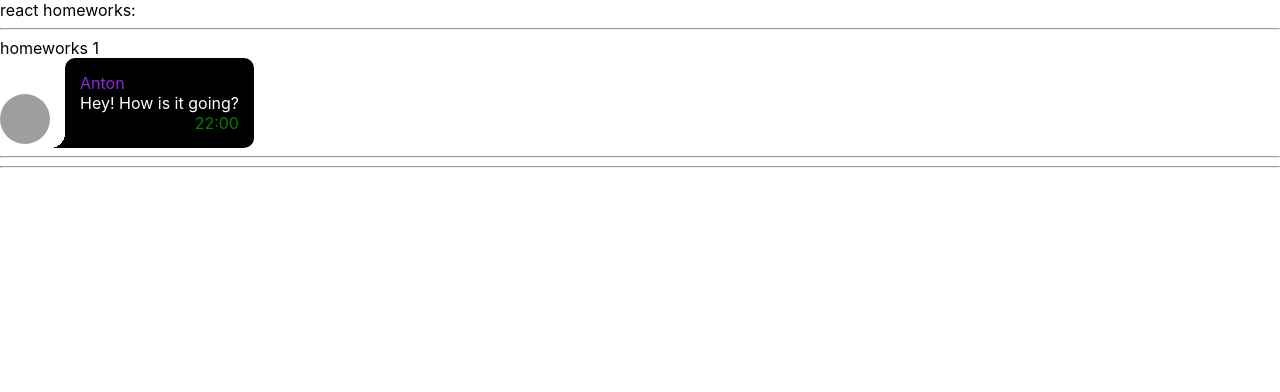
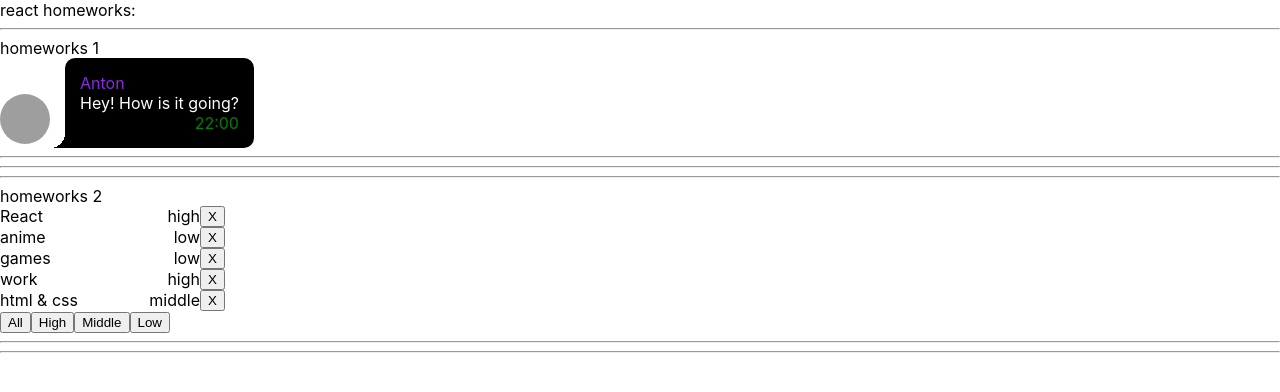
Before and after one commit to TonyFinder/Ignat-HomeWork, a React (Create React App) app: page / in a window 1280 px wide. Shown: the top 392 px of the page. Built offline with nearby package versions, Linux system fonts and the light colour scheme; grey boxes are pictures that could not be loaded.

Commit message:
HomeWork #2

```diff
--- a/src/p1-main/m1-ui/u1-app/App.tsx
+++ b/src/p1-main/m1-ui/u1-app/App.tsx
@@ -1,13 +1,14 @@
 import React from 'react'
 import s from './App.module.css'
 import HW1 from '../../../p2-homeworks/h1/HW1'
+import HW2 from '../../../p2-homeworks/h2/HW2';
 
 function App() {
     return (
         <div className={s.App}>
             <div>react homeworks:</div>
             <HW1/>
-            {/*<HW2/>*/}
+            <HW2/>
             {/*<HW3/>*/}
             {/*<HW4/>*/}
             {/*<HW5/>*/}
--- /dev/null
+++ b/src/p2-homeworks/h2/Affair.module.css
@@ -0,0 +1,10 @@
+.container {
+ display: flex;
+
+}
+
+.signs {
+ width: 200px;
+ display: flex;
+ justify-content: space-between;
+}
--- a/src/p2-homeworks/h2/Affair.tsx
+++ b/src/p2-homeworks/h2/Affair.tsx
@@ -1,18 +1,24 @@
 import React from 'react'
+import {AffairType} from './HW2';
+import d from './Affair.module.css'
 
 type AffairPropsType = {
     // key не нужно типизировать
-    affair: any // need to fix any
-    deleteAffairCallback: any // need to fix any
+    affair: AffairType // need to fix any
+    deleteAffairCallback: (_id: number) => void // need to fix any
 }
 
 function Affair(props: AffairPropsType) {
-    const deleteCallback = () => {}// need to fix
+    const deleteCallback = () => {
+        props.deleteAffairCallback(props.affair._id)
+    }// need to fix
 
     return (
-        <div>
-            // show some text
-
+        <div className={d.container}>
+            <div className={d.signs}>
+                <div>{props.affair.name}</div>
+                <div>{props.affair.priority}</div>
+            </div>
             <button onClick={deleteCallback}>X</button>
         </div>
     )
--- a/src/p2-homeworks/h2/Affairs.tsx
+++ b/src/p2-homeworks/h2/Affairs.tsx
@@ -1,11 +1,12 @@
 import React from 'react'
 import Affair from './Affair'
-import {AffairType} from './HW2'
+import {AffairType, FilterType} from './HW2'
+
 
 type AffairsPropsType = { // need to fix any
-    data: any
-    setFilter: any
-    deleteAffairCallback: any
+    data: AffairType[]
+    setFilter: (filter: FilterType) => void
+    deleteAffairCallback: (_id: number) => void
 }
 
 function Affairs(props: AffairsPropsType) {
@@ -17,10 +18,10 @@
         />
     ))
 
-    const setAll = () => {} // need to fix
-    const setHigh = () => {}
-    const setMiddle = () => {}
-    const setLow = () => {}
+    const setAll = () => {props.setFilter("all")} // need to fix
+    const setHigh = () => {props.setFilter("high")}
+    const setMiddle = () => {props.setFilter("middle")}
+    const setLow = () => {props.setFilter("low")}
 
     return (
         <div>
--- a/src/p2-homeworks/h2/HW2.tsx
+++ b/src/p2-homeworks/h2/HW2.tsx
@@ -2,34 +2,41 @@
 import Affairs from './Affairs'
 
 // types
-export type AffairPriorityType = any // need to fix any
-export type AffairType = any // need to fix any
+export type AffairPriorityType = "low" | "middle" | "high" // need to fix any
+export type AffairType = {
+    _id: number
+    name: string
+    priority: AffairPriorityType
+} // need to fix any
 export type FilterType = 'all' | AffairPriorityType
 
 // constants
-const defaultAffairs: any = [ // need to fix any
+const defaultAffairs: AffairType[] = [ // need to fix any
     {_id: 1, name: 'React', priority: 'high'},
     {_id: 2, name: 'anime', priority: 'low'},
     {_id: 3, name: 'games', priority: 'low'},
     {_id: 4, name: 'work', priority: 'high'},
-    {_id: 5, name: 'html & css', priority: 'middle'},
+    {_id: 5, name: 'html & css', priority: 'middle'}
 ]
 
 // pure helper functions
-export const filterAffairs = (affairs: any, filter: any): any => { // need to fix any
+export const filterAffairs = (affairs: AffairType[], filter: FilterType): AffairType[] => { // need to fix any
     if (filter === 'all') return affairs
-    else return // need to fix
+    else if (filter === "low") return affairs.filter(f => f.priority === "low") // need to fix
+    else if (filter === "middle") return affairs.filter(f => f.priority === "middle") // need to fix
+    else if (filter === "high") return affairs.filter(f => f.priority === "high")
+    else return affairs// need to fix
 }
-export const deleteAffair = (affairs: any, _id: any): any => { // need to fix any
-    return // need to fix
+export const deleteAffair = (affairs: AffairType[], _id: number): AffairType[] => { // need to fix any
+    return affairs.filter( f => f._id !== _id)// need to fix
 }
 
 function HW2() {
-    const [affairs, setAffairs] = useState<any>(defaultAffairs) // need to fix any
+    const [affairs, setAffairs] = useState<AffairType[]>(defaultAffairs) // need to fix any
     const [filter, setFilter] = useState<FilterType>('all')
 
     const filteredAffairs = filterAffairs(affairs, filter)
-    const deleteAffairCallback = (_id: any) => setAffairs(deleteAffair(affairs, _id)) // need to fix any
+    const deleteAffairCallback = (_id: number) => setAffairs(deleteAffair(affairs, _id)) // need to fix any
 
     return (
         <div>
```
Also changed, not shown: 1 other file (tests, documents, lock files or other folders).
